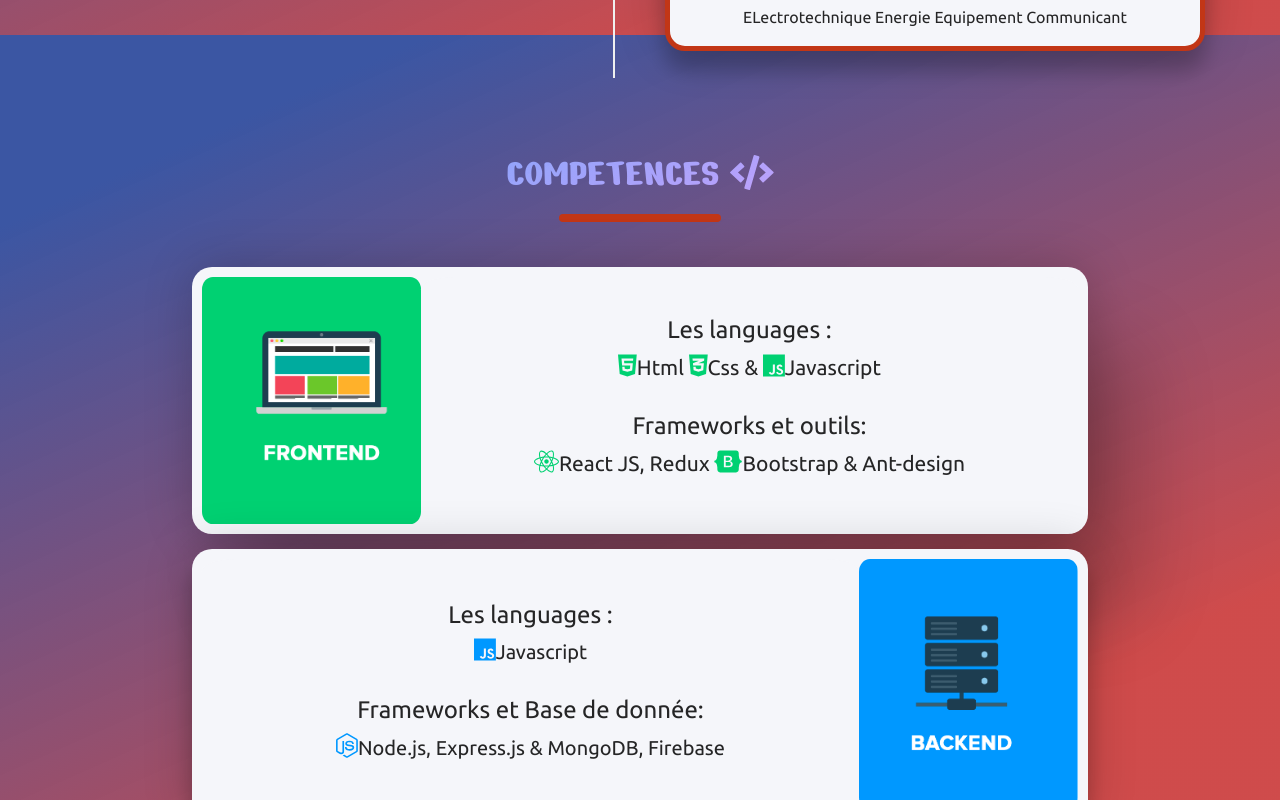
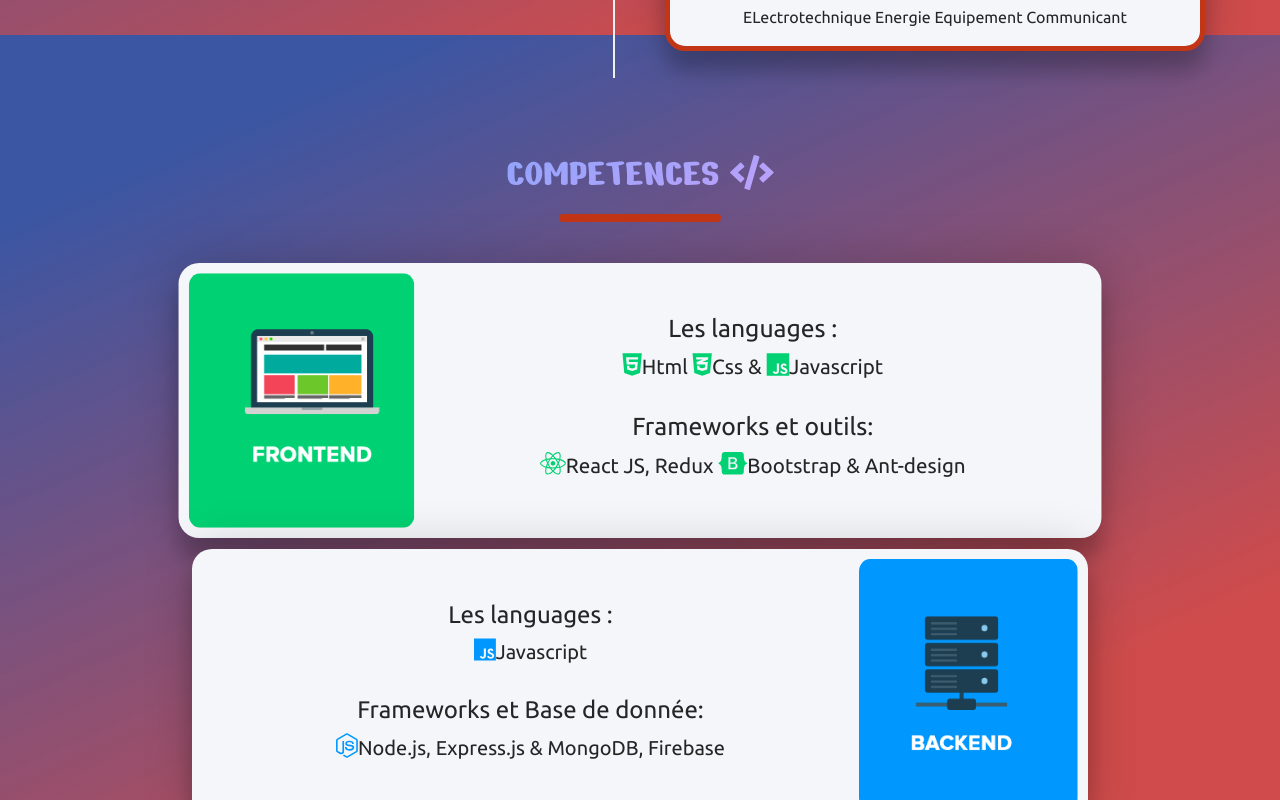
Before and after one commit to ValentinDft/valentinduffet.fr, a React (Create React App) app in the folder reactapp/: page / in a window 1280 px wide. In both pictures the pointer is over the element 640 px from the left and 2596 px from the top of the page. Shown: the part 2196-2996 px from the top of the page. Built offline with nearby package versions, Linux system fonts and the light colour scheme.

Commit message:
Update App.css

```diff
--- a/reactapp/src/App.css
+++ b/reactapp/src/App.css
@@ -167,15 +167,6 @@ h1{
     box-shadow: 0 20px 20px rgba(0, 0, 0, 0.2), 0px 0px 50px rgba(0, 0, 0, 0.2);
 }
 
-.block-education-right:hover{
-    box-shadow: 0 80px 80px rgba(0, 0, 0, 0.2), 0px 0px 60px rgba(0, 0, 0, 0.2);
-    border: 5px solid rgba(194,54,22,0.9);
-}
-
-.block-education-right:hover h4{
-    font-size: 25px;
-}
-
 .block-education-right::before{
     content: "";
     position: fixed;
@@ -184,7 +175,6 @@ h1{
     border-top: 20px solid transparent;
     border-right: 30px solid #f5f6fa;
     border-bottom: 20px solid transparent;
-
 }
 
 .block-education-left{
@@ -198,15 +188,6 @@ h1{
     margin-left: 30px;
     padding: 10px;
     box-shadow: 0 20px 20px rgba(0, 0, 0, 0.2), 0px 0px 50px rgba(0, 0, 0, 0.2);
-}
-
-.block-education-left:hover{
-    box-shadow: 0 80px 80px rgba(0, 0, 0, 0.2), 0px 0px 60px rgba(0, 0, 0, 0.2);
-    border: 5px solid rgba(194,54,22,0.9);
-}
-
-.block-education-left:hover h4{
-    font-size: 25px;
 }
 
 .block-education-left::before{
@@ -230,14 +211,11 @@ h1{
     padding: 10px;
     text-align: center;
     box-shadow: 0 20px 20px rgba(0, 0, 0, 0.2), 0px 0px 50px rgba(0, 0, 0, 0.2);
+    transition: transform 0.8s ease-in-out;
 }
 
 .block-competences:hover{
-    box-shadow: 50px 80px 80px rgba(0, 0, 0, 0.2), 0px 0px 50px rgba(0, 0, 0, 0.2);
-}
-
-.block-competences:hover .texte-competences h5{
-    font-size: 21px;
+    transform: scale(1.03);
 }
 
 /* ----------------------------------------PORTFOLIO---------------------------------------------- */
@@ -261,7 +239,7 @@ h1{
 }
 
 .card-portfolio:hover{
-    box-shadow: 20px 80px 80px rgba(0, 0, 0, 0.2), 0px 0px 80px rgba(0, 0, 0, 0.2);
+    background-color: #2d3436e3;
 }
 
 .img-portfolio{
```
